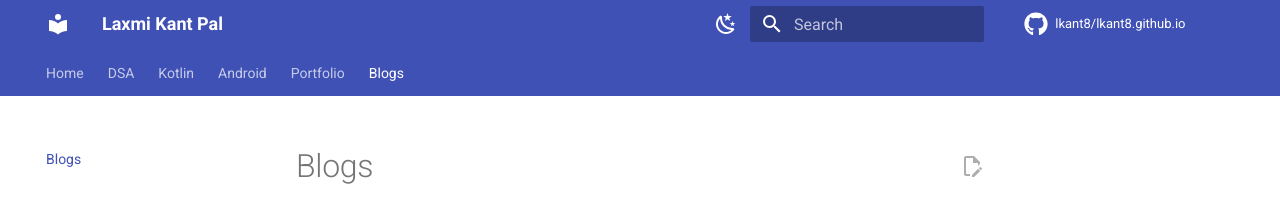
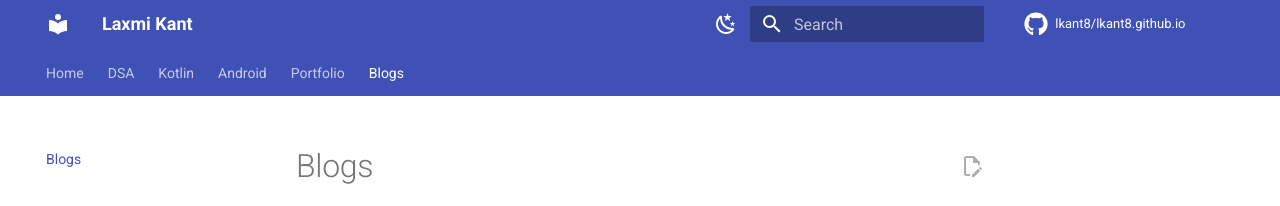
Before and after one commit to lkant8/lkant8.github.io, an MkDocs documentation site: the page built from docs/blogs.md, in a window 1280 px wide. Shown: the top 206 px of the page. Built offline with MkDocs 1.6.1 and Material for MkDocs 9.7.7, drawn with Linux system fonts in a browser that asks for light colours; comment, search, counter and statistics services are not loaded.

```diff
--- a/mkdocs.yml
+++ b/mkdocs.yml
@@ -1,6 +1,6 @@
-site_name: Laxmi Kant Pal
+site_name: Laxmi Kant
 site_description: Senior Android Developer portfolio for Laxmi Kant Pal in Gurugram, India.
-site_author: Laxmi Kant Pal
+site_author: lkant8
 site_url: https://lkant8.github.io/
 repo_url: https://github.com/lkant8/lkant8.github.io
 repo_name: lkant8/lkant8.github.io
@@ -46,6 +46,7 @@ theme:
 
 plugins:
   - search
+  - macros
 
 markdown_extensions:
   - admonition
--- a/theme/overrides/home.html
+++ b/theme/overrides/home.html
@@ -109,7 +109,14 @@
     <div class="tx-landing__quotes">
       <h2>🎥 Latest Videos</h2>
 
-      <div class="youtube-grid" id="youtube-videos"></div>
+      <div class="youtube-grid">
+  {% for video in data.youtube.videos %}
+    <a href="https://youtube.com/watch?v={{ video.id }}" target="_blank">
+      <img src="https://img.youtube.com/vi/{{ video.id }}/hqdefault.jpg" />
+      <p>{{ video.title }}</p>
+    </a>
+  {% endfor %}
+</div>
 
       <p style="margin-top:10px;">
         <a href="https://youtube.com/@alwayslaxmikant" target="_blank">
```
Also changed, not shown: 1 other file.
